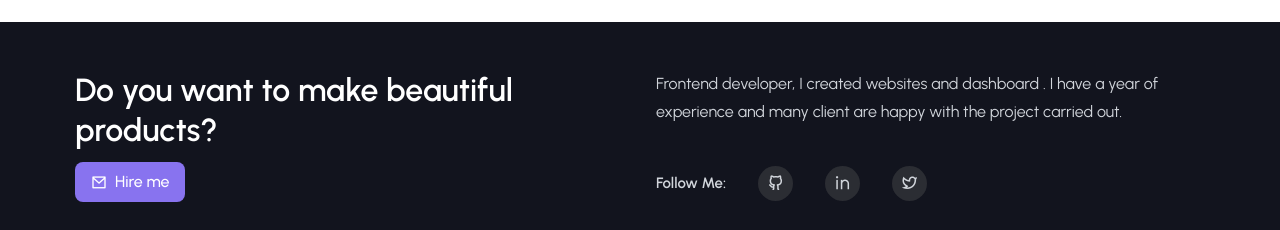
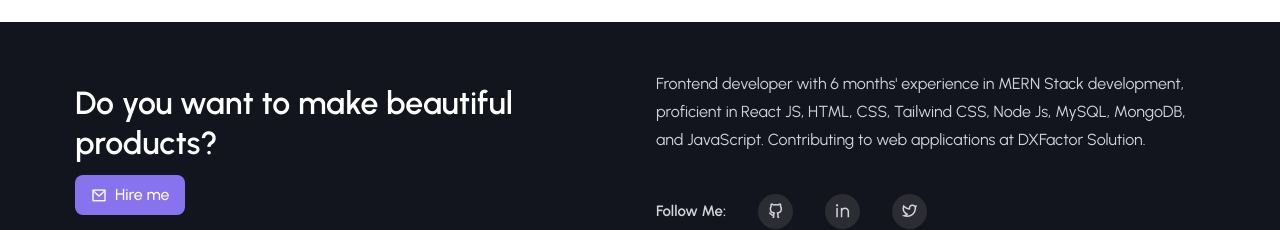
Before and after one commit to arunrajak1/portfolio, a React (Create React App) app: page / in a window 1280 px wide. Shown: the part 3035-3265 px from the top of the page. Built offline with nearby package versions, Linux system fonts and the light colour scheme.

Commit message:
Update Footer.jsx

```diff
--- a/src/componets/Footer/Footer.jsx
+++ b/src/componets/Footer/Footer.jsx
@@ -23,8 +23,9 @@ const Footer = () => {
           </div>
           <div className="w-full sm:w-1/2">
             <p className="text-gray-300 leading-7 mt-4 sm:mt-0">
-            Frontend developer, I created websites and dashboard .
-            I have a year of experience and many client are happy with the project carried out.
+           Frontend developer with 6 months' experience in MERN Stack development,
+            proficient in React JS, HTML, CSS, Tailwind CSS, Node Js, MySQL, MongoDB,
+            and JavaScript. Contributing to web applications at DXFactor Solution.
             </p>
             <div className="flex items-center gap-4  flex-wrap md:gap-8 mt-10">
               <span className="text-gray-300 font-[600] text-[15px]">
```
